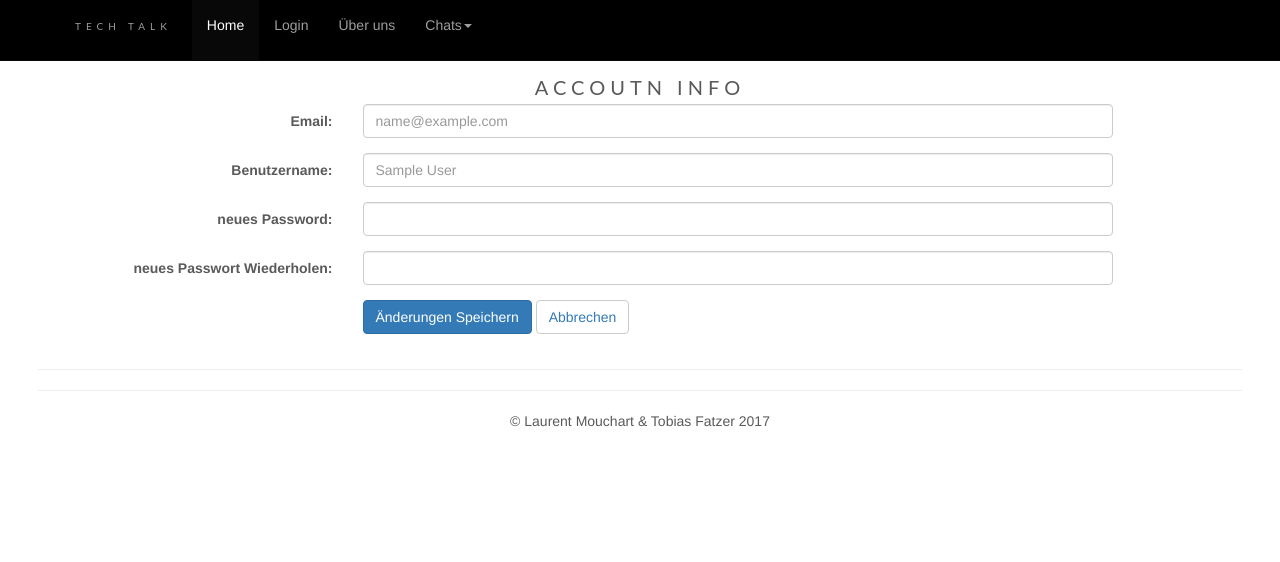
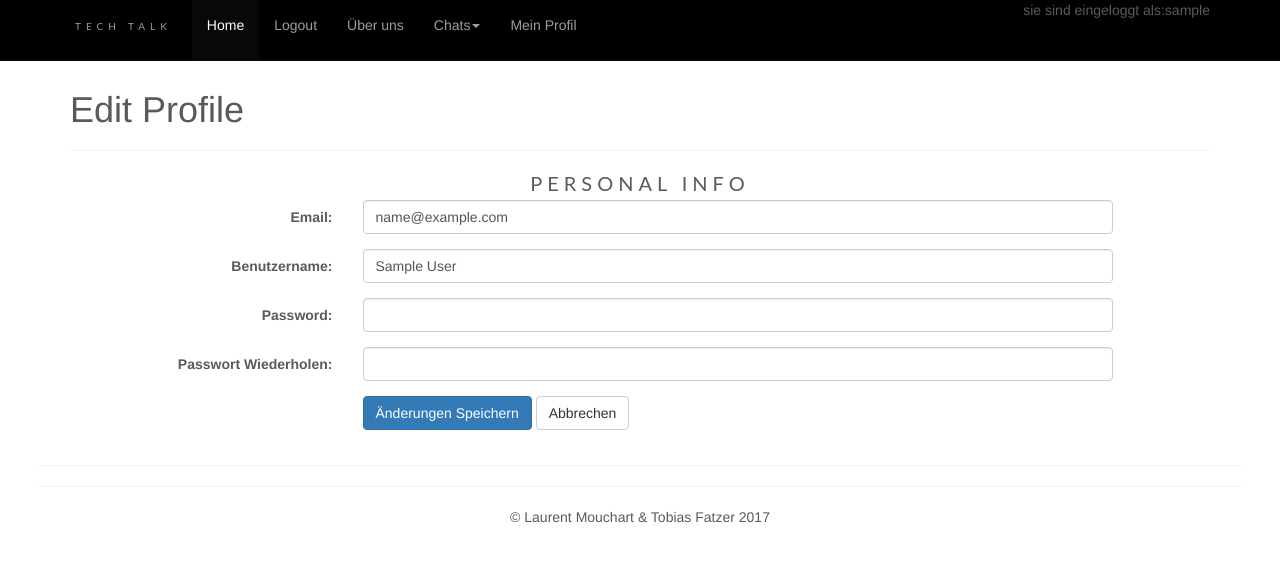
Before and after one commit to zfatzt/TechTalk, a PHP site: template view/meinProfil.php in a window 1280 px wide. Shown: the top 562 px of the page. Run offline with PHP 8.4, Linux system fonts and the light colour scheme; the visitor is signed in with stand-in values (Sample User, id 1); the template is opened without the code that fills it: most values are stand-ins (such as "Sample title", 1, 10 or a date in 2020); some libraries are stand-ins or nearby versions.

Commit message:
Fehlerbehebung¨

```diff
--- a/controller/ChatController.php
+++ b/controller/ChatController.php
@@ -19,8 +19,10 @@
 		$userRepo = new UserRepository ();
 		$alleUser = $userRepo->nutzerAuslesen ();
 		$view->alleUser = $alleUser;
+
 		$chatRepo = new ChatRepository ();
 		$alleNachrichten = $chatRepo->textAuslesen ( $chat_id );
+
 		$view->alleNachrichten = $alleNachrichten;
 		$view->display ();
 	}
--- a/public/css/style.css
+++ b/public/css/style.css
@@ -35,12 +35,6 @@
 label.checkbox {
 	margin-left: 20px;
 }
-
-#warnung {
-	color: red;
-	text-align: center;
-}
-
 
 .modal-dialog {
 	width: 200px;
--- a/repository/ChatRepository.php
+++ b/repository/ChatRepository.php
@@ -19,14 +19,13 @@
 		if ($result->num_rows > 0) {
 			// output data of each row
 			while ( $row = $result->fetch_assoc () ) {
-				$textString = $textString . $row ["text"] . "<br>";
+				$textString = $textString. "Kevin: " . $row ["text"] . "<br>";
 			}
 			return $textString;
 		} else {
 			return "-keine Nachrichten-";
 		}
 	}
-
 	public function textSpeichern($text) {
 		$sql = "INSERT INTO techtalk.text (text) VALUES (?)";
 
--- a/view/header.php
+++ b/view/header.php
@@ -69,17 +69,17 @@
 
 
 
-			</ul>
-			<ul class="nav navbar-nav" style="float: right; margin-top: auto; padding: auto;">
+				</ul>
+				<p style="float: right;">
 
 				<?php
 
 				if (isset ( $username )) {
-					echo "<span style='color: white;'> Eingeloggt als: " . $username . "</span>";
+					echo "sie sind eingeloggt als:" . $username;
 				} else {
 					echo "";
 				}
-				?></ul>
+				?></p>
 			</div>
 
 		</div>
--- a/view/meinProfil.php
+++ b/view/meinProfil.php
@@ -1,78 +1,43 @@
 <div class="container">
-	<h3>Accoutn info</h3>
-	<form class="form-horizontal" method="post"
-		action="/user/profilBearbeiten">
+    <h1>Edit Profile</h1>
+  	<hr>
+        <h3>Personal info</h3>
+        <form class="form-horizontal" role="form">
 
           <div class="form-group">
             <label class="col-lg-3 control-label">Email:</label>
             <div class="col-lg-8">
-				<input class="form-control" id="accountBearbeitenEmail"
-					name="accountBearbeitenEmail" type="text"
-					onkeyup="accountBearbeitenUeberpruefung()" placeholder="<?php echo $_SESSION['email'];?>">
+              <input class="form-control" id="accountBearbeitenEmail" type="text" value="<?php echo$_SESSION['email'];?>" >
             </div>
           </div>
           <div class="form-group">
             <label class="col-md-3 control-label">Benutzername:</label>
             <div class="col-md-8">
-				<input class="form-control" type="text"
-					id="accountBearbeitenBenutzername"
-					name="accountBearbeitenBenutzername" required="required"
-					onkeyup="accountBearbeitenUeberpruefung()"
-					placeholder="<?php echo $_SESSION['benutzername'];?>">
+              <input class="form-control" type="text" required="required" value="<?php echo$_SESSION['benutzername'];?>" >
             </div>
           </div>
           <div class="form-group">
-			<label class="col-md-3 control-label">neues Password:</label>
+            <label class="col-md-3 control-label">Password:</label>
             <div class="col-md-8">
-				<input class="form-control" name="accountBearbeitenPasswort"
-					id="accountBearbeitenPasswort" onchange="accountBearbeitenUeberpruefung()"
-					type="password" required="required">
+              <input class="form-control" type="password" required="required">
             </div>
           </div>
           <div class="form-group">
-			<label class="col-md-3 control-label">neues Passwort Wiederholen:</label>
+            <label class="col-md-3 control-label">Passwort Wiederholen:</label>
             <div class="col-md-8">
-				<input class="form-control"
-					id="accountBearbeitenPasswortWiederholen" type="password"
-					onkeyup="accountBearbeitenUeberpruefung()" required="required"
-					name="accountBearbeitenPasswortWiederholen">
+              <input class="form-control" type="password" required="required">
             </div>
           </div>
-		<div id="bearbeiteWarnung"></div>
-			<div id="warnung"></div>
           <div class="form-group">
             <label class="col-md-3 control-label"></label>
             <div class="col-md-8">
-						<input type="submit" class="btn btn-primary"
-							value="Änderungen Speichern"> <span></span> <a href="/"><button type="button" class="btn btn-default" data-dismiss="modal">Abbrechen</a></button>
+              <input type="submit" class="btn btn-primary" value="Änderungen Speichern">
+              <span></span>
+              <input type="reset" class="btn btn-default" value="Abbrechen">
             </div>
           </div>
-
         </form>
       </div>
-
+  </div>
+</div>
 <hr>
-<script>
-function accountBearbeitenUeberpruefung() {
-	document.getElementById("warnung").innerHTML = "";
-	var name = document.getElementById("accountBearbeitenBenutzername").value;
-	var email = document.getElementById("accountBearbeitenEmail").value;
-	var password1 = document.getElementById("accountBearbeitenPasswort").value;
-	var password2 = document.getElementById("accountBearbeitenPasswortWiederholen").value;
-
-	if(name.length < 2) {
-		document.getElementById("warnung").innerHTML = "Der Benutzername ist zu kurz <br/>";
-	}
-	if(/^[a-zA-Z0-9.!#$%&’*+/=?^_`{|}~-]+@[a-zA-Z0-9-]+(?:\.[a-zA-Z0-9-]+)*$/.test(email) == false) {
-		document.getElementById("warnung").innerHTML = document.getElementById("warnung").innerHTML + "E-Mail Adresse ist ungültig!<br/>";
-	}
-	if(password1 != password2) {
-		document.getElementById("warnung").innerHTML = document.getElementById("warnung").innerHTML + "Passw&ouml;rter stimmen nicht überein!<br/>";
-	}
-}
-
-
-
-
-
-</script>
```
Also changed, not shown: controller/UserController.php (+3 -61 lines), repository/UserRepository.php (+10 -12 lines), view/benutzer_anmelden.php (+11 -3 lines). Lines whose indentation alone changed are shown as unchanged.
